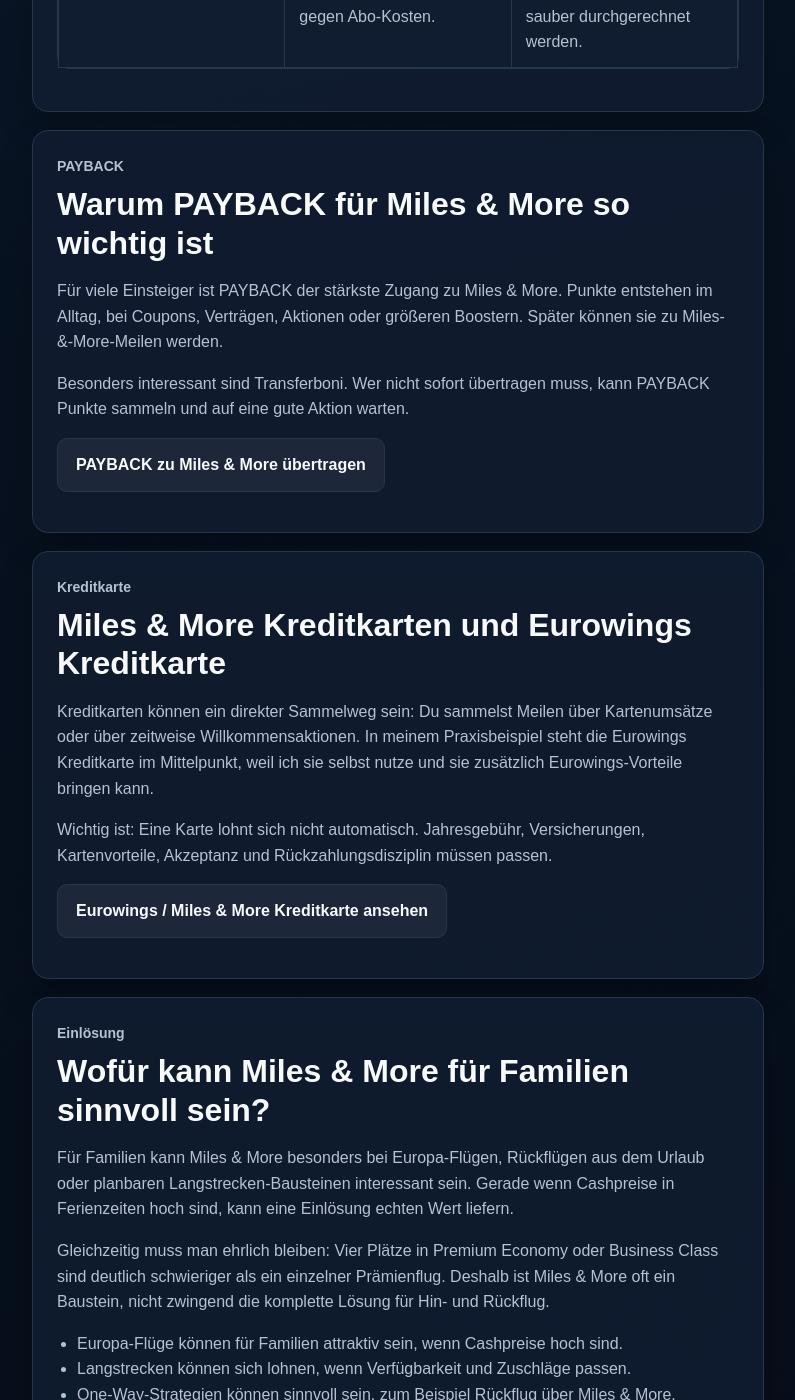
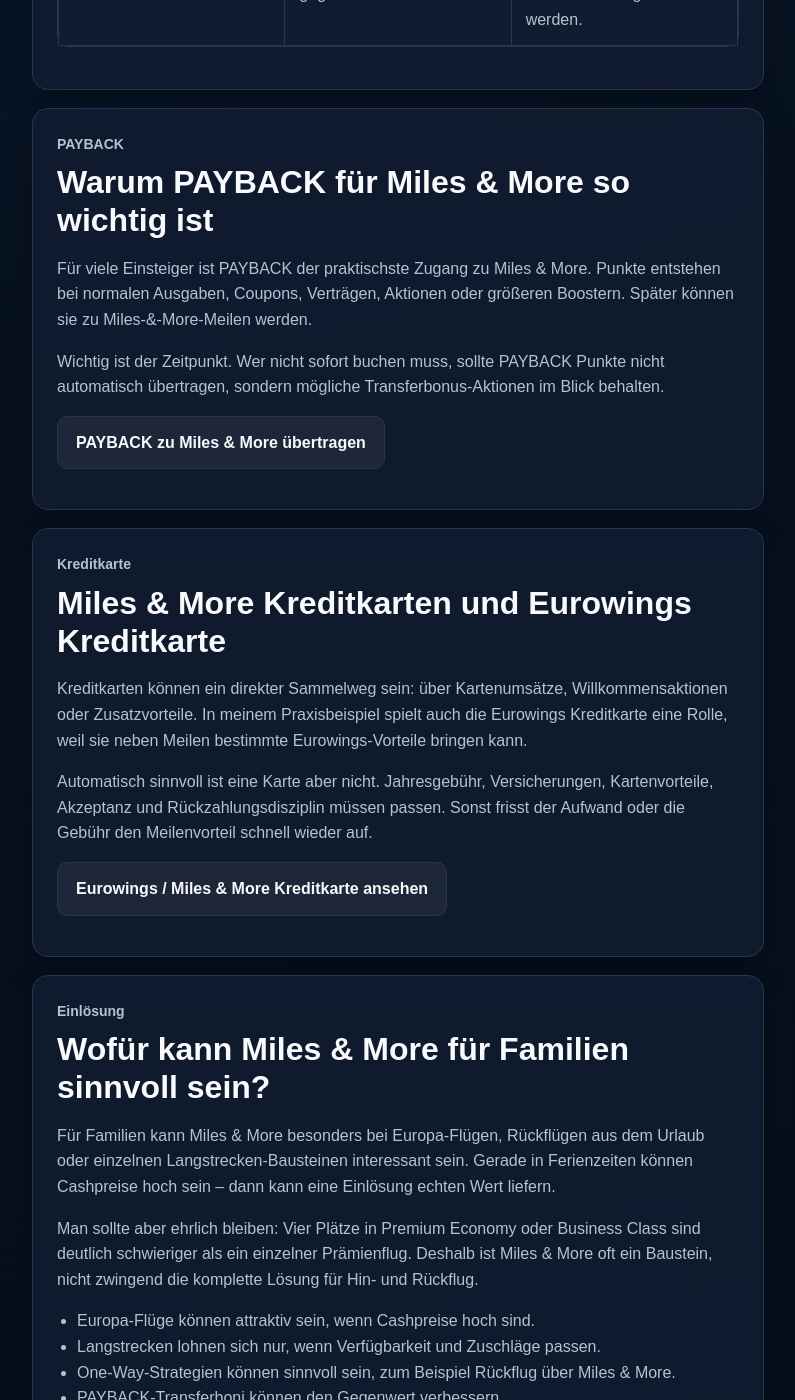
Before and after one commit to Praemienflug-Planer/miles-planer, a Jekyll site: the page built from meilen-sammeln/miles-and-more/index.html, in a window 1280 px wide and 1400 px high, scrolled down 1909 px. Shown: the whole window, without its empty margins (68-863 px from the left). Built offline with Jekyll 4.4.1, drawn with Linux system fonts in a browser that asks for light colours; some of the changed text lies outside the part shown.

Commit message:
Rewrite Miles More overview in natural practical tone

```diff
--- a/meilen-sammeln/miles-and-more/index.html
+++ b/meilen-sammeln/miles-and-more/index.html
@@ -8,7 +8,7 @@
   <meta name="viewport" content="width=device-width, initial-scale=1.0" />
   <title>Miles & More Meilen sammeln: Programm, Wege & Familienstrategie | Prämienflug-Planer</title>
   <meta name="description" content="Miles & More einfach erklärt: Wie du Meilen sammelst, welche Rolle PAYBACK und Kreditkarten spielen und wann das Programm für Familien sinnvoll ist." />
-  <link rel="stylesheet" href="/miles-planer/assets/css/site.css?v=20260518-4" />
+  <link rel="stylesheet" href="/miles-planer/assets/css/site.css?v=20260520-text-mm-1" />
   <link rel="stylesheet" href="/miles-planer/assets/css/hero-background.css?v=20260511-2" />
   <link rel="canonical" href="https://praemienflug-planer.github.io/miles-planer/meilen-sammeln/miles-and-more/" />
   <meta name="robots" content="index,follow" />
@@ -29,21 +29,21 @@
     <div>
       <p class="eyebrow">Miles &amp; More Grundlagen</p>
       <h1>Miles &amp; More Meilen sammeln: das Programm einfach erklärt</h1>
-      <p class="hero-text">Miles &amp; More ist für viele Familien der naheliegendste Einstieg ins Meilensammeln, weil PAYBACK, Kreditkarten, Lufthansa-Gruppe und Eurowings in einer Strategie zusammenlaufen können.</p>
-      <p class="hero-text">Diese Seite erklärt das Programm selbst – unabhängig davon, ob du über PAYBACK, Flüge, Kreditkarte oder Aktionen sammelst.</p>
+      <p class="hero-text">Miles &amp; More ist für viele in Deutschland der naheliegende Start ins Meilensammeln. PAYBACK, Kreditkarten, Lufthansa-Gruppe und Eurowings können hier in einer Strategie zusammenlaufen.</p>
+      <p class="hero-text">Trotzdem ist Miles &amp; More nicht automatisch immer der beste Weg. Es kommt darauf an, wofür du die Meilen nutzen willst, wie viele Plätze du brauchst und wie hoch die Zuzahlungen sind.</p>
       <div class="hero-actions">
         <a class="btn btn-primary" href="/miles-planer/rechner/">Meilenbedarf berechnen</a>
         <a class="btn btn-secondary" href="/miles-planer/meilen-sammeln/payback-punkte-miles-and-more/">PAYBACK-Transfer ansehen</a>
       </div>
-      <div class="trust-note">Wichtig: Miles &amp; More kann für Familien sehr nützlich sein, ist aber nicht automatisch immer der beste Weg. Entscheidend sind Ziel, Verfügbarkeit, Gebühren und dein Sammelweg.</div>
+      <div class="trust-note">Kurz gesagt: Miles &amp; More kann stark sein, wenn Ziel, Verfügbarkeit, Gebühren und Sammelweg zusammenpassen.</div>
     </div>
     <div class="hero-card">
-      <h2>Schnellüberblick</h2>
+      <h2>Kurz gesagt</h2>
       <ul>
-        <li>Zielprogramm für Lufthansa-Gruppe und Partner</li>
+        <li>naheliegendes Programm für Lufthansa-Gruppe und Partner</li>
         <li>stark in Kombination mit PAYBACK</li>
-        <li>direktes Sammeln über Flüge, Karten und Aktionen</li>
-        <li>für Europa-Flüge und Langstrecken-Bausteine interessant</li>
+        <li>direktes Sammeln über Flüge, Karten und Aktionen möglich</li>
+        <li>für Europa-Flüge und einzelne Langstrecken-Bausteine interessant</li>
         <li>Zuschläge und Verfügbarkeit immer mitprüfen</li>
       </ul>
     </div>
@@ -56,24 +56,24 @@
       <div class="article-card seo-card">
         <p class="eyebrow">Grundidee</p>
         <h2>Was ist Miles &amp; More?</h2>
-        <p>Miles &amp; More ist das Vielflieger- und Meilenprogramm der Lufthansa-Gruppe. Für dich als Familiensammler ist vor allem interessant: Du kannst Meilen sammeln und später für Prämienflüge einsetzen.</p>
-        <p>Der Vorteil: Miles &amp; More ist in Deutschland sehr präsent. PAYBACK, Kreditkarten, Eurowings, Lufthansa, Austrian, Swiss, Discover und weitere Partner können in einer Strategie zusammenspielen.</p>
-        <p>Der Nachteil: Prämienflüge sind nicht kostenlos. Es fallen weiterhin Steuern, Gebühren und Zuschläge an. Außerdem braucht man gerade mit mehreren Personen passende Verfügbarkeiten.</p>
+        <p>Miles &amp; More ist das Vielflieger- und Meilenprogramm der Lufthansa-Gruppe. Für die Planung ist vor allem interessant: Du kannst Meilen sammeln und später für Prämienflüge einsetzen.</p>
+        <p>Der Vorteil liegt auf der Hand: In Deutschland ist Miles &amp; More sehr präsent. PAYBACK, Kreditkarten, Eurowings, Lufthansa, Austrian, Swiss, Discover und weitere Partner können zusammenspielen.</p>
+        <p>Der Haken: Ein Prämienflug ist trotzdem nicht kostenlos. Steuern, Gebühren und Zuschläge bleiben. Und gerade mit mehreren Personen brauchst du passende Verfügbarkeiten.</p>
       </div>
 
       <div class="article-card seo-card">
         <p class="eyebrow">Sammelwege</p>
         <h2>Wie kann man Miles-&amp;-More-Meilen sammeln?</h2>
-        <p>Es gibt nicht nur einen Weg. Für Familien ist meistens die Kombination mehrerer Bausteine interessant:</p>
+        <p>Für die meisten Familien ist nicht ein einzelner Sammelweg entscheidend, sondern die Kombination mehrerer Bausteine:</p>
         <div class="seo-table-wrap">
           <table class="seo-table">
             <thead><tr><th>Sammelweg</th><th>Einordnung</th><th>Für Familien relevant?</th></tr></thead>
             <tbody>
-              <tr><td>Flüge</td><td>Meilen durch bezahlte Flüge mit teilnehmenden Airlines.</td><td>Gut, aber für normale Familien meist nicht der größte Hebel.</td></tr>
-              <tr><td>PAYBACK</td><td>PAYBACK Punkte können zu Miles &amp; More übertragen werden.</td><td>Sehr relevant, weil Punkte im Alltag entstehen können.</td></tr>
-              <tr><td>Kreditkarten</td><td>Direktes Sammeln durch Kartenumsätze oder Willkommensboni.</td><td>Relevant, wenn Kartenkosten und Rückzahlung sauber passen.</td></tr>
+              <tr><td>Flüge</td><td>Meilen durch bezahlte Flüge mit teilnehmenden Airlines.</td><td>Gut, aber im Alltag oft nicht der größte Hebel.</td></tr>
+              <tr><td>PAYBACK</td><td>PAYBACK Punkte können zu Miles &amp; More übertragen werden.</td><td>Sehr relevant, weil Punkte im normalen Alltag entstehen können.</td></tr>
+              <tr><td>Kreditkarten</td><td>Direktes Sammeln durch Kartenumsätze oder Willkommensboni.</td><td>Relevant, wenn Kartenkosten, Nutzen und Rückzahlung sauber passen.</td></tr>
               <tr><td>Shopping &amp; Aktionen</td><td>Zeitlich begrenzte Partneraktionen, Online-Shopping oder Challenges.</td><td>Guter Zusatzhebel, aber nur bei ohnehin geplanten Ausgaben.</td></tr>
-              <tr><td>Zeitschriften &amp; Abos</td><td>Teilweise hohe Meilenboni gegen Abo-Kosten.</td><td>Kann stark sein, muss aber sauber durchgerechnet werden.</td></tr>
+              <tr><td>Zeitschriften &amp; Abos</td><td>Teilweise hohe Meilenboni gegen Abo-Kosten.</td><td>Kann stark sein, muss aber nüchtern durchgerechnet werden.</td></tr>
             </tbody>
           </table>
         </div>
@@ -82,27 +82,27 @@
       <div class="article-card seo-card">
         <p class="eyebrow">PAYBACK</p>
         <h2>Warum PAYBACK für Miles &amp; More so wichtig ist</h2>
-        <p>Für viele Einsteiger ist PAYBACK der stärkste Zugang zu Miles &amp; More. Punkte entstehen im Alltag, bei Coupons, Verträgen, Aktionen oder größeren Boostern. Später können sie zu Miles-&amp;-More-Meilen werden.</p>
-        <p>Besonders interessant sind Transferboni. Wer nicht sofort übertragen muss, kann PAYBACK Punkte sammeln und auf eine gute Aktion warten.</p>
+        <p>Für viele Einsteiger ist PAYBACK der praktischste Zugang zu Miles &amp; More. Punkte entstehen bei normalen Ausgaben, Coupons, Verträgen, Aktionen oder größeren Boostern. Später können sie zu Miles-&amp;-More-Meilen werden.</p>
+        <p>Wichtig ist der Zeitpunkt. Wer nicht sofort buchen muss, sollte PAYBACK Punkte nicht automatisch übertragen, sondern mögliche Transferbonus-Aktionen im Blick behalten.</p>
         <p><a class="btn btn-secondary" href="/miles-planer/meilen-sammeln/payback-punkte-miles-and-more/">PAYBACK zu Miles &amp; More übertragen</a></p>
       </div>
 
       <div class="article-card seo-card">
         <p class="eyebrow">Kreditkarte</p>
         <h2>Miles &amp; More Kreditkarten und Eurowings Kreditkarte</h2>
-        <p>Kreditkarten können ein direkter Sammelweg sein: Du sammelst Meilen über Kartenumsätze oder über zeitweise Willkommensaktionen. In meinem Praxisbeispiel steht die Eurowings Kreditkarte im Mittelpunkt, weil ich sie selbst nutze und sie zusätzlich Eurowings-Vorteile bringen kann.</p>
-        <p>Wichtig ist: Eine Karte lohnt sich nicht automatisch. Jahresgebühr, Versicherungen, Kartenvorteile, Akzeptanz und Rückzahlungsdisziplin müssen passen.</p>
+        <p>Kreditkarten können ein direkter Sammelweg sein: über Kartenumsätze, Willkommensaktionen oder Zusatzvorteile. In meinem Praxisbeispiel spielt auch die Eurowings Kreditkarte eine Rolle, weil sie neben Meilen bestimmte Eurowings-Vorteile bringen kann.</p>
+        <p>Automatisch sinnvoll ist eine Karte aber nicht. Jahresgebühr, Versicherungen, Kartenvorteile, Akzeptanz und Rückzahlungsdisziplin müssen passen. Sonst frisst der Aufwand oder die Gebühr den Meilenvorteil schnell wieder auf.</p>
         <p><a class="btn btn-secondary" href="/miles-planer/meilen-sammeln/miles-and-more-kreditkarte/">Eurowings / Miles &amp; More Kreditkarte ansehen</a></p>
       </div>
 
       <div class="article-card seo-card">
         <p class="eyebrow">Einlösung</p>
         <h2>Wofür kann Miles &amp; More für Familien sinnvoll sein?</h2>
-        <p>Für Familien kann Miles &amp; More besonders bei Europa-Flügen, Rückflügen aus dem Urlaub oder planbaren Langstrecken-Bausteinen interessant sein. Gerade wenn Cashpreise in Ferienzeiten hoch sind, kann eine Einlösung echten Wert liefern.</p>
-        <p>Gleichzeitig muss man ehrlich bleiben: Vier Plätze in Premium Economy oder Business Class sind deutlich schwieriger als ein einzelner Prämienflug. Deshalb ist Miles &amp; More oft ein Baustein, nicht zwingend die komplette Lösung für Hin- und Rückflug.</p>
+        <p>Für Familien kann Miles &amp; More besonders bei Europa-Flügen, Rückflügen aus dem Urlaub oder einzelnen Langstrecken-Bausteinen interessant sein. Gerade in Ferienzeiten können Cashpreise hoch sein – dann kann eine Einlösung echten Wert liefern.</p>
+        <p>Man sollte aber ehrlich bleiben: Vier Plätze in Premium Economy oder Business Class sind deutlich schwieriger als ein einzelner Prämienflug. Deshalb ist Miles &amp; More oft ein Baustein, nicht zwingend die komplette Lösung für Hin- und Rückflug.</p>
         <ul>
-          <li>Europa-Flüge können für Familien attraktiv sein, wenn Cashpreise hoch sind.</li>
-          <li>Langstrecken können sich lohnen, wenn Verfügbarkeit und Zuschläge passen.</li>
+          <li>Europa-Flüge können attraktiv sein, wenn Cashpreise hoch sind.</li>
+          <li>Langstrecken lohnen sich nur, wenn Verfügbarkeit und Zuschläge passen.</li>
           <li>One-Way-Strategien können sinnvoll sein, zum Beispiel Rückflug über Miles &amp; More.</li>
           <li>PAYBACK-Transferboni können den Gegenwert verbessern.</li>
         </ul>
@@ -127,6 +127,7 @@
           <li>Eurowings oder Miles-&amp;-More-Kreditkarte nur prüfen, wenn Vorteile und Kosten passen</li>
           <li>Prämienflüge früh suchen, besonders in den Ferien und bei mehreren Sitzen</li>
         </ol>
+        <p>Das klingt weniger spektakulär als ein einzelner Sweet Spot. Ist aber für Familien oft realistischer.</p>
         <p><a class="btn btn-primary" href="/miles-planer/rechner/">Jetzt Meilenbedarf prüfen</a></p>
       </div>
     </article>
```
Also changed, not shown: other parts of meilen-sammeln/miles-and-more/index.html (+3 -3 lines).
